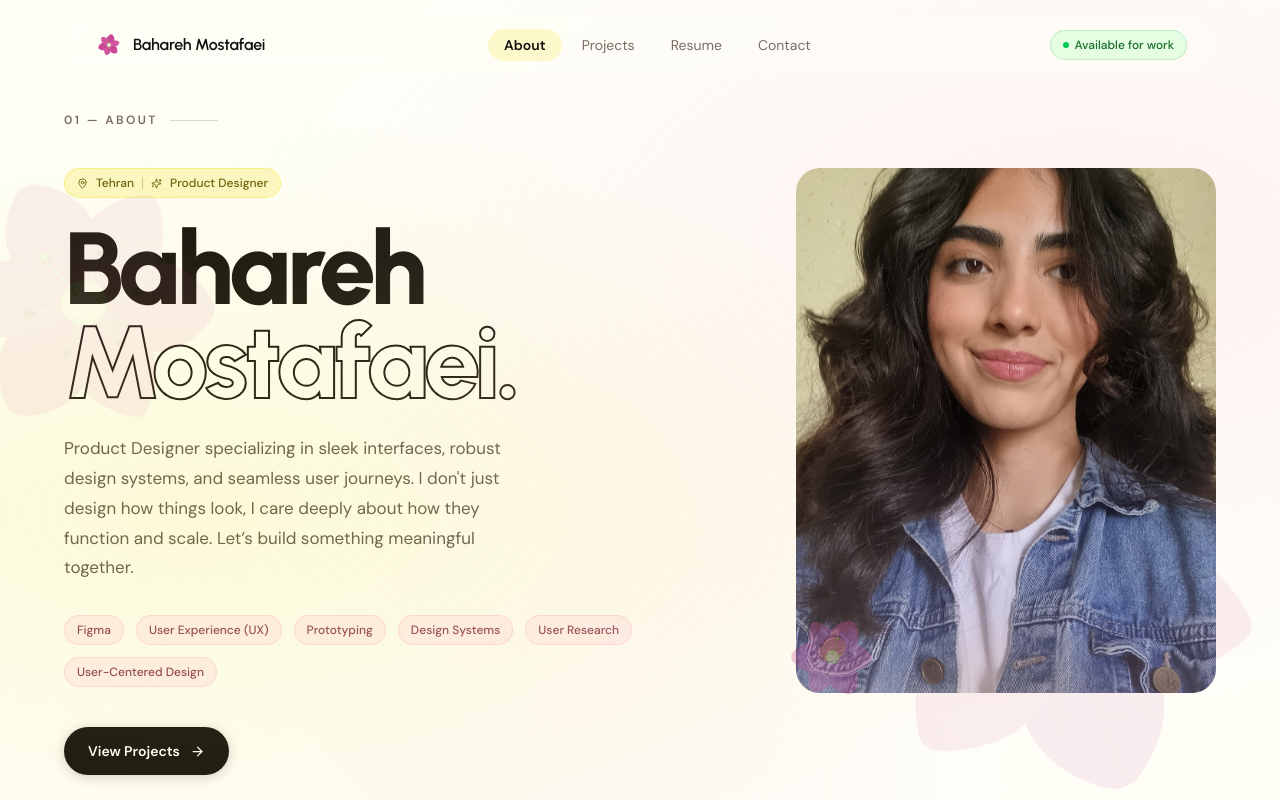
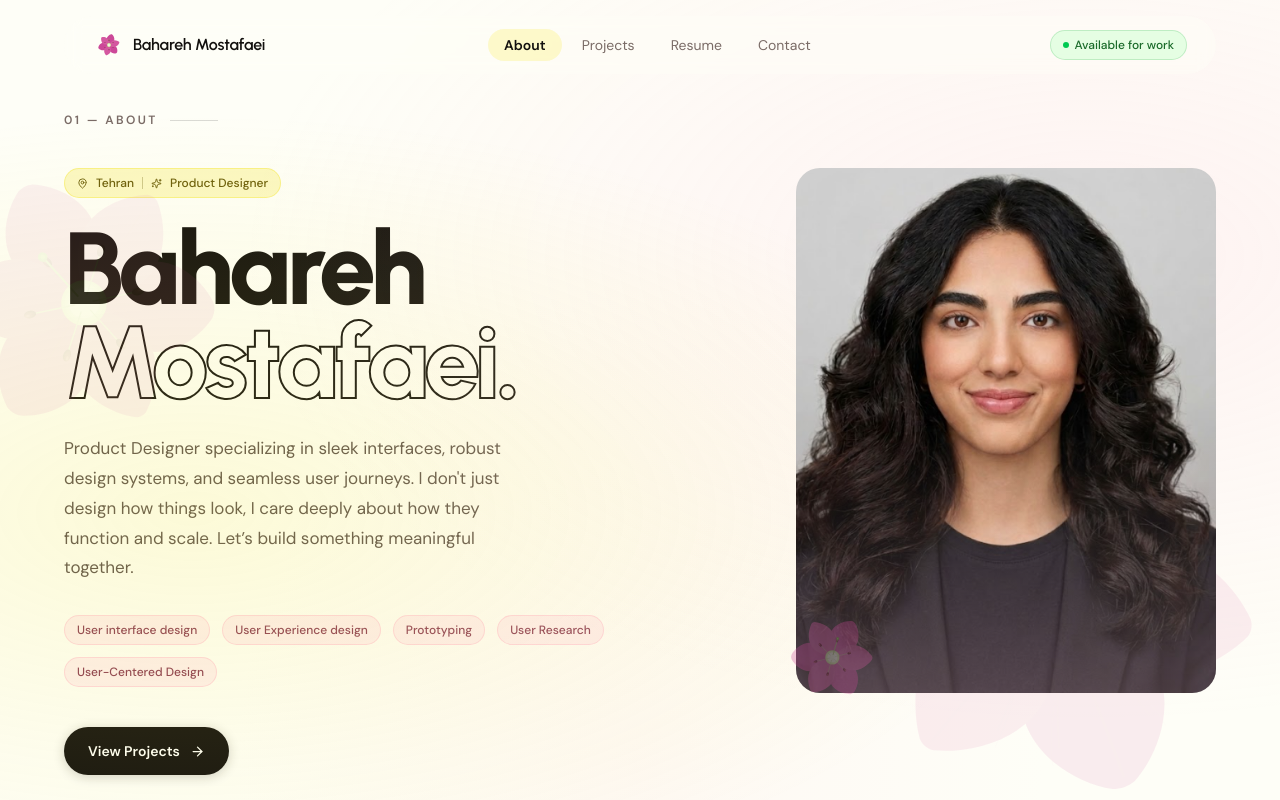
Before and after one commit to baharmostafaei/MyPortfolio, a React (Vite) app: page / in a window 1280 px wide. Shown: the top 800 px of the page. Built offline with nearby package versions, Linux system fonts and the light colour scheme.

Commit message:
changed profile picture

```diff
--- a/src/app/components/AboutSection.tsx
+++ b/src/app/components/AboutSection.tsx
@@ -2,10 +2,10 @@ import { useRef } from "react";
 import { motion, useInView } from "motion/react";
 import { ArrowRight, MapPin, Sparkles } from "lucide-react";
 import { LiliumFlower, AnimatedLilium } from "./LiliumFlower";
-import MyProfilePicture from "../../imports/MyPicture.jpg";
+import MyProfilePicture from "../../imports/image.png";
 
 
-const tags = ["Figma", "User Experience (UX)", "Prototyping", "Design Systems", "User Research", "User-Centered Design"];
+const tags = ["User interface design ", "User Experience design", "Prototyping", "User Research", "User-Centered Design"];
 
 export function AboutSection() {
   const ref = useRef(null);
```
Also changed, not shown: src/imports/image.png (added).
